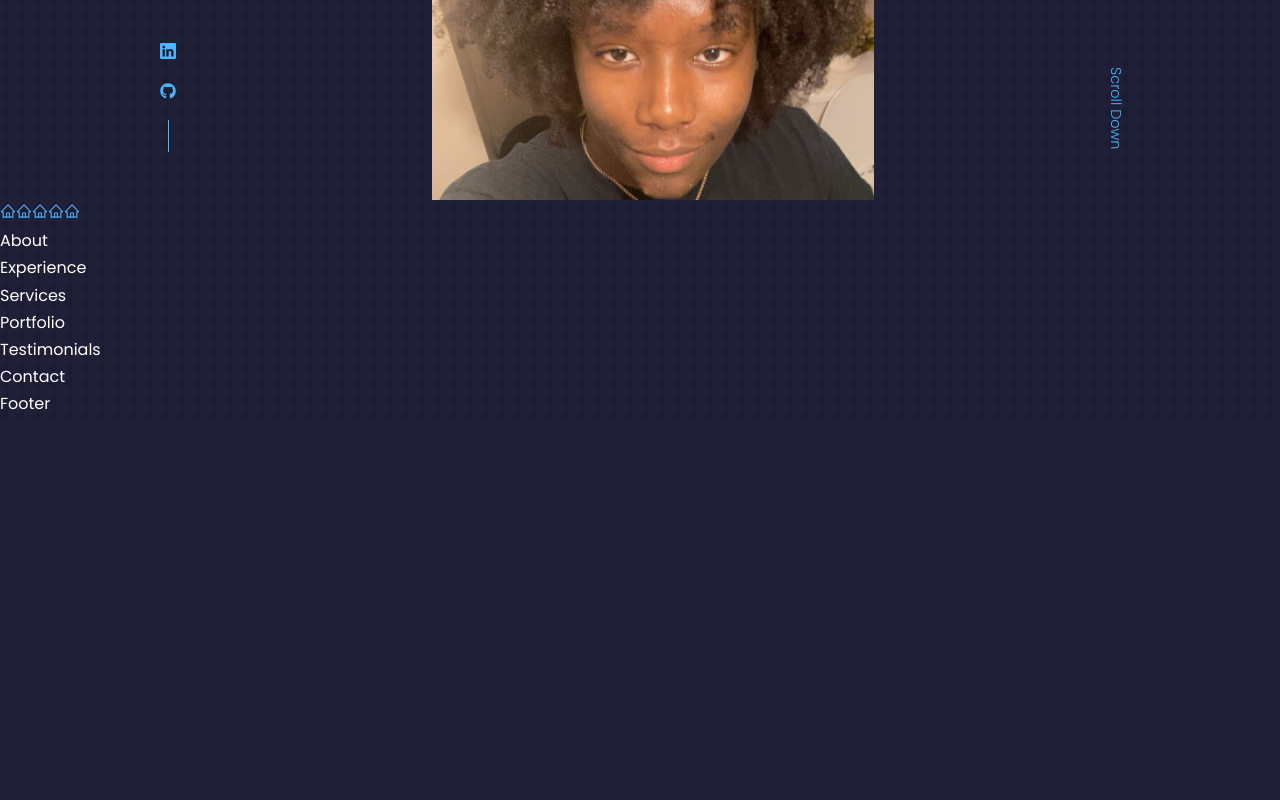
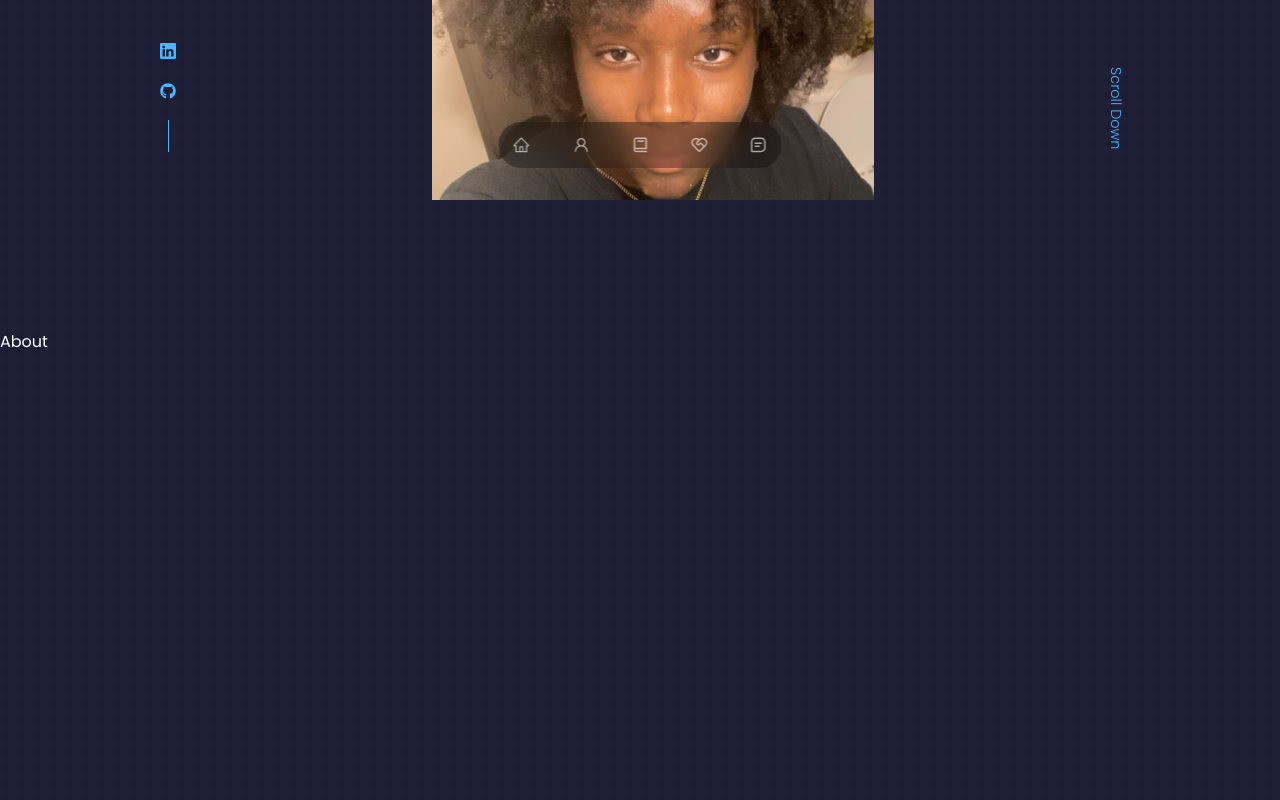
Before and after one commit to Kena-T/Coding-Portfolio, a React (Create React App) app in the folder react-portfolio/: page / in a window 1280 px wide. Shown: the part 600-1400 px from the top of the page. Before the commit the page ends 1018 px from the top, so only its background shows below. Built offline with nearby package versions, Linux system fonts and the light colour scheme.

Commit message:
started to work on navigation of the page, changed each sections from div to section

```diff
--- a/react-portfolio/src/components/about/About.jsx
+++ b/react-portfolio/src/components/about/About.jsx
@@ -3,7 +3,7 @@
 
 const About = () => {
   return (
-    <div>About</div>
+    <section id='about'>About</section>
   )
 }
 
--- a/react-portfolio/src/components/contact/Contact.jsx
+++ b/react-portfolio/src/components/contact/Contact.jsx
@@ -3,7 +3,7 @@
 
 const Contact = () => {
   return (
-    <div>Contact</div>
+    <section id='contact'>Contact</section>
   )
 }
 
--- a/react-portfolio/src/components/experience/Experience.jsx
+++ b/react-portfolio/src/components/experience/Experience.jsx
@@ -3,7 +3,7 @@
 
 const Experience = () => {
   return (
-    <div>Experience</div>
+    <section id='experience'>Experience</section>
   )
 }
 
--- a/react-portfolio/src/components/nav/Nav.css
+++ b/react-portfolio/src/components/nav/Nav.css
@@ -0,0 +1,24 @@
+nav {
+    background: rgba(0, 0, 0, 0.3);
+    width: max-content;
+    display: block;
+    padding: 0.7rem 1.7rm;
+    z-index: 2;
+    position: fixed;
+    left: 50%;
+    transform: translateX(-50%);
+    bottom: 2rem;
+    display: flex;
+    gap: 0.8rem;
+    border-radius: 3rem;
+    backdrop-filter: blur(15px);
+}
+
+nav a {
+    background: transparent;
+    padding: 0.9rem;
+    border-radius: 50%;
+    display: flex;
+    color: var(--color-light);
+    font-size: 1.1rem;
+}
--- a/react-portfolio/src/components/nav/Nav.jsx
+++ b/react-portfolio/src/components/nav/Nav.jsx
@@ -1,15 +1,19 @@
 import React from 'react'
 import './Nav.css'
 import { AiOutlineHome } from "react-icons/ai";
+import { AiOutlineUser } from "react-icons/ai";
+import { BiBook } from "react-icons/bi";
+import { RiServiceLine } from "react-icons/ri";
+import { BiMessageSquareDetail } from "react-icons/bi";
 
 const Nav = () => {
   return (
     <nav>
       <a href="#"><AiOutlineHome /></a>
-      <a href="#about"><AiOutlineHome /></a>
-      <a href="#experience"><AiOutlineHome /></a>
-      <a href="#services"><AiOutlineHome /></a>
-      <a href="#contact"><AiOutlineHome /></a>
+      <a href="#about"><AiOutlineUser /></a>
+      <a href="#experience"><BiBook /></a>
+      <a href="#services"><RiServiceLine /></a>
+      <a href="#contact"><BiMessageSquareDetail /></a>
     </nav>
   )
 }
--- a/react-portfolio/src/components/portfolio/Portfolio.jsx
+++ b/react-portfolio/src/components/portfolio/Portfolio.jsx
@@ -3,7 +3,7 @@
 
 const Portfolio = () => {
   return (
-    <div>Portfolio</div>
+    <section id='portfolio'>Portfolio</section>
   )
 }
 
--- a/react-portfolio/src/components/services/Services.jsx
+++ b/react-portfolio/src/components/services/Services.jsx
@@ -3,7 +3,7 @@
 
 const Services = () => {
   return (
-    <div>Services</div>
+    <section id='services'>Services</section>
   )
 }
 
--- a/react-portfolio/src/components/testimonials/Testimonials.jsx
+++ b/react-portfolio/src/components/testimonials/Testimonials.jsx
@@ -3,7 +3,7 @@
 
 const Testimonials = () => {
   return (
-    <div>Testimonials</div>
+    <section id='testimonials'>Testimonials</section>
   )
 }
 
--- a/react-portfolio/src/index.css
+++ b/react-portfolio/src/index.css
@@ -57,6 +57,7 @@
 
 section {
     margin-top: 8rem;
+    height: 100vh;
 }
 
 section > h2, section > h5 {
```
